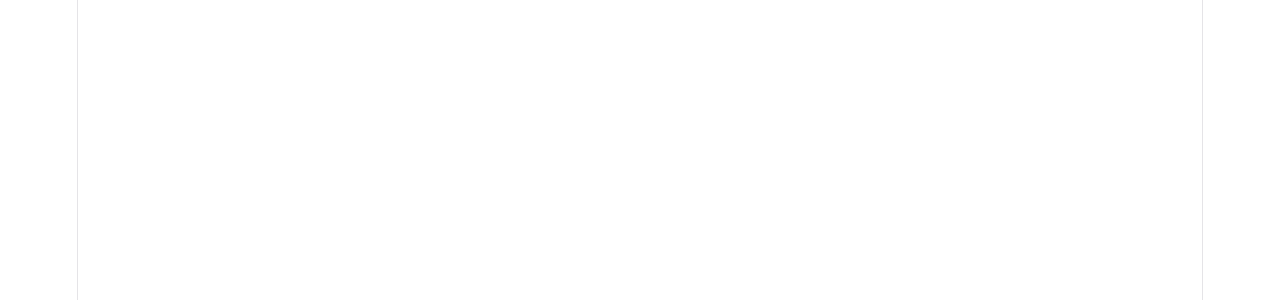
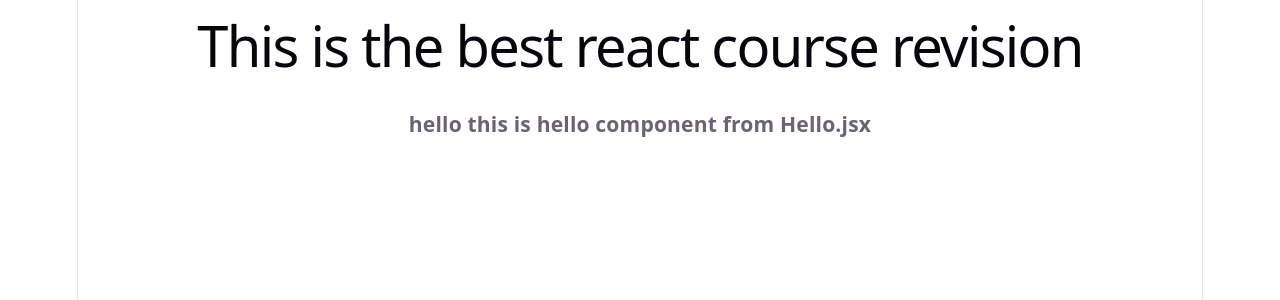
Before and after one commit to Annu9111/React.js, a React (Vite) app in the folder 08Revision/: page / in a window 1280 px wide. Shown: the top 300 px of the page. Built offline with nearby package versions, Linux system fonts and the light colour scheme.

Commit message:
revision

```diff
--- a/08Revision/src/App.jsx
+++ b/08Revision/src/App.jsx
@@ -1,4 +1,4 @@
-
+import Hello from './hello'
 import './App.css'
 
 function App() {
@@ -6,7 +6,8 @@ function App() {
 
   return (
     <>
-
+    <h1>This is the best react course revision</h1>
+      <Hello></Hello>
     </>
   )
 }
--- /dev/null
+++ b/08Revision/src/Hello.jsx
@@ -0,0 +1,12 @@
+function Hello(){
+
+    return(
+        <>
+        <h3>hello this is hello component from Hello.jsx</h3>
+        </>
+    )
+
+
+}
+
+export default Hello
```
